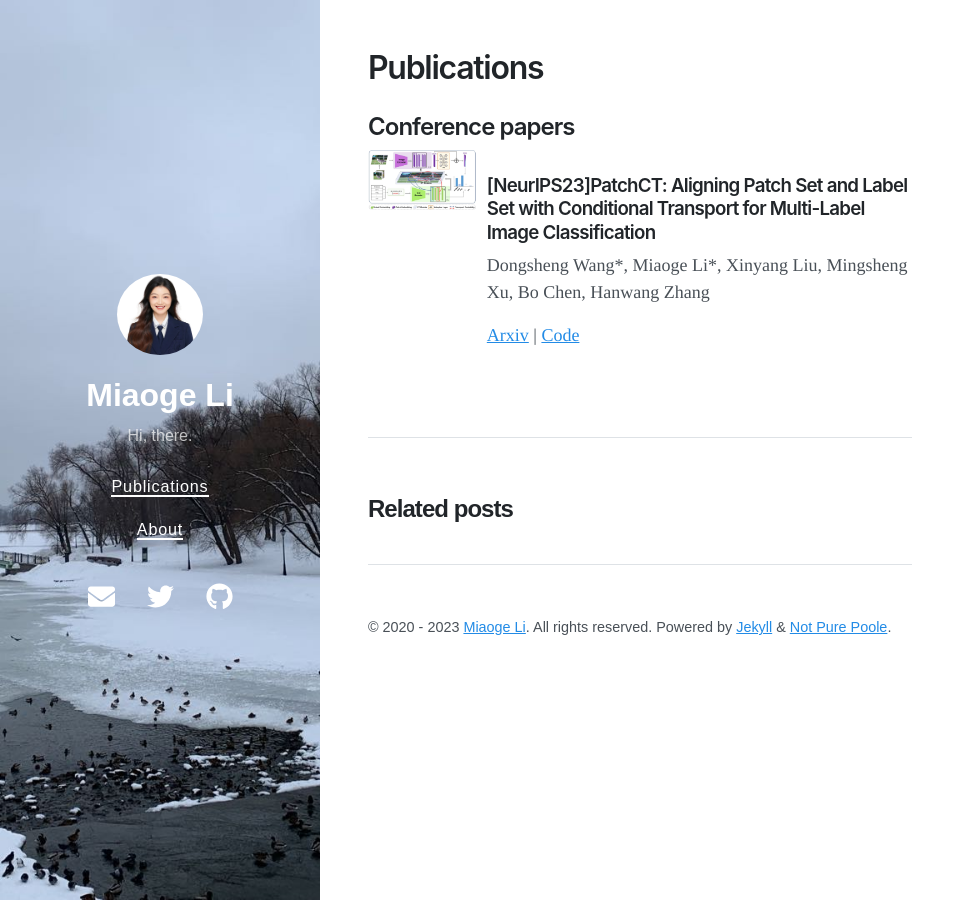
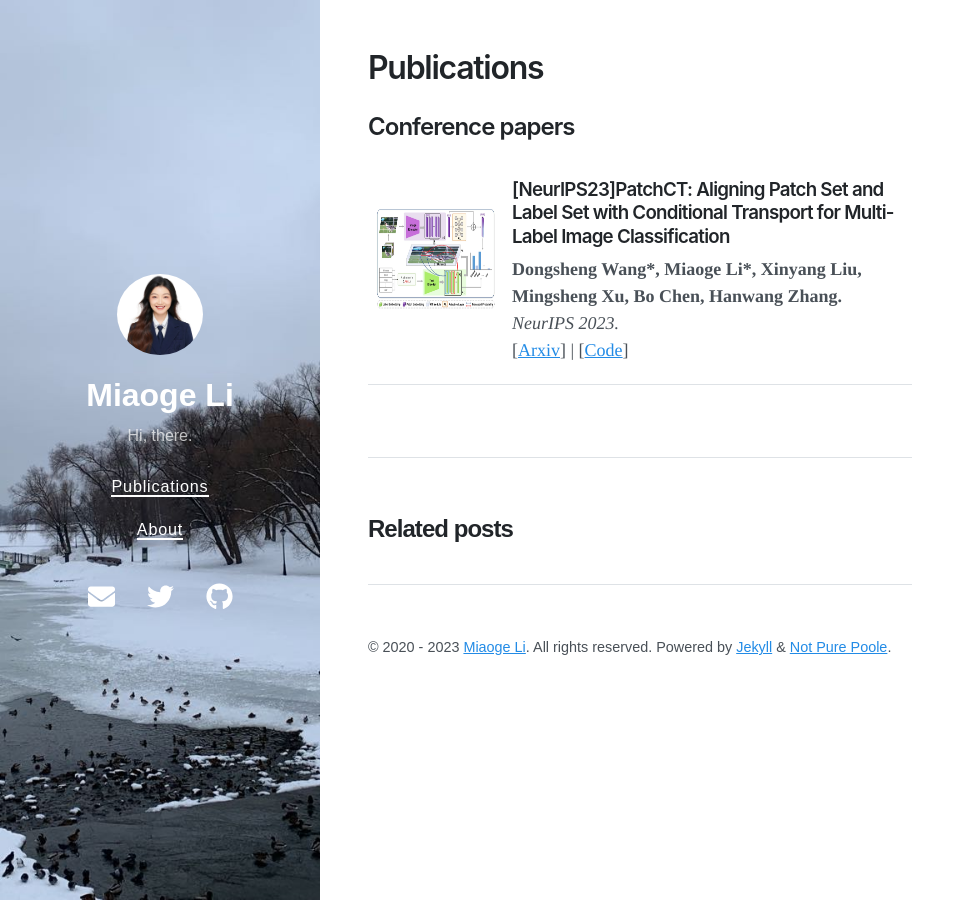
Before and after one commit to keepgoingjkg/keepgoingjkg.github.io, a Jekyll site: the page built from index.html, in a window 1280 px wide. Shown: the whole page, without its empty margins (0-975 px from the left). Built offline with Jekyll 4.4.1, drawn with Linux system fonts in a browser that asks for light colours; nearby versions of some CDN libraries; the list of posts is cut into pages by our own code.

Commit message:
Update index.html

```diff
--- a/index.html
+++ b/index.html
@@ -10,31 +10,20 @@ title: "Publications"
 Dongsheng Wang*, Miaoge Li*, Xinyang Liu, Mingsheng Xu, Bo Chen, Hanwang Zhang<br>
 <a href="https://arxiv.org/pdf/2307.09066v1.pdf">Arxiv</a> | <a href="https://github.com/keepgoingjkj/PatchCT">Code</a></p> -->
 
-<div style="display: flex; align-items: flex-start; margin-bottom: 30px;">
-  <div style="flex-grow: 1; max-width: 20%; margin-right: 10px;">
-    <img src="https://keepgoingjkg.github.io/PatchCT.JPG" alt="Conference Paper" style="width: 100%; height: auto;">
-  </div>
-  <div style="flex-grow: 2; max-width: 100%;">
-    <h3>[NeurIPS23]PatchCT: Aligning Patch Set and Label Set with Conditional Transport for Multi-Label Image Classification</h3>
-    <p>Dongsheng Wang*, Miaoge Li*, Xinyang Liu, Mingsheng Xu, Bo Chen, Hanwang Zhang</p>
-    <p><a href="https://arxiv.org/pdf/2307.09066v1.pdf">Arxiv</a> | <a href="https://github.com/keepgoingjkj/PatchCT">Code</a></p>
-  </div>
-</div>
-
-<!-- <table class="paper-container"><tbody>
-          <br>
+<table class="paper-container"><tbody>
   <tr>
     <td class="paper-item-img">
-              <img src="https://keepgoingjkg.github.io/PatchCT.JPG" alt="clean-usnob" width="200" height="100">
+      <img src="https://keepgoingjkg.github.io/PatchCT.JPG" alt="Conference Paper" width="200" height="100">
     </td>
     <td width="75%" valign="middle">
       <p style="line-height: 1.8em;">
-              <papertitle><h3>[NeurIPS23]PatchCT: Aligning Patch Set and Label Set with Conditional Transport for Multi-Label Image Classification</h3></papertitle>
-              <br>
-              <strong>Miaoge Li*,Dongsheng Wang*, Xinyang Liu, Mingsheng Xu, Bo Chen, Hanwang Zhang.
+        <h3>[NeurIPS23]PatchCT: Aligning Patch Set and Label Set with Conditional Transport for Multi-Label Image Classification</h3>
+        <strong>Dongsheng Wang*, Miaoge Li*, Xinyang Liu, Mingsheng Xu, Bo Chen, Hanwang Zhang.</strong>
         <br>
         <em>NeurIPS 2023.</em>
         <br>
-              [<a href="https://arxiv.org/pdf/2307.09066v1",  target="_blank">paper</a>] [<a href="https://github.com/keepgoingjkj/PatchCT",  target="_blank">project</a>]
+        [<a href="https://arxiv.org/pdf/2307.09066v1.pdf" target="_blank">Arxiv</a>] | [<a href="https://github.com/keepgoingjkj/PatchCT" target="_blank">Code</a>]
       </p>
-            </td> -->
+    </td>
+  </tr>
+</tbody></table>
```
Lines whose indentation alone changed are shown as unchanged.
